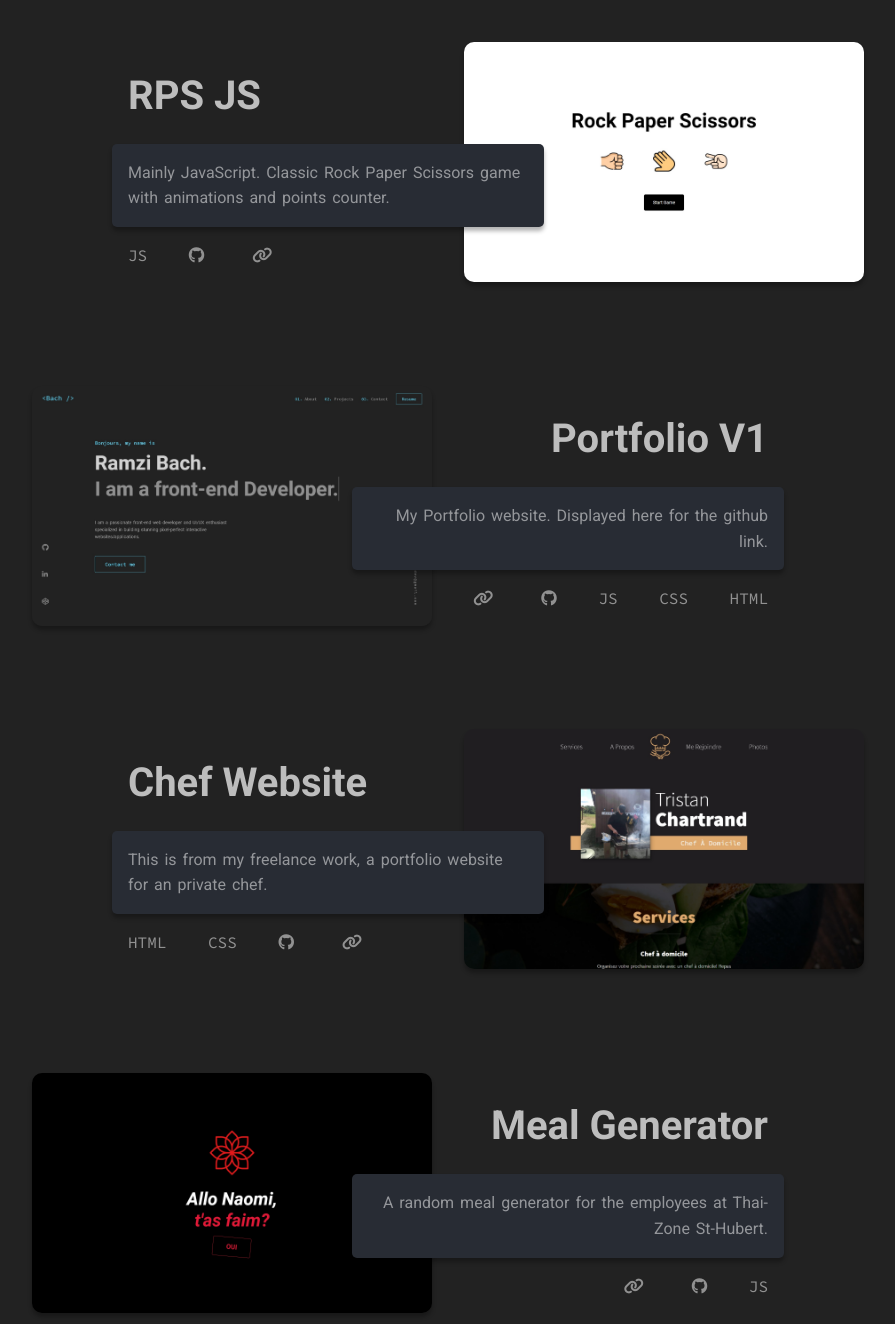
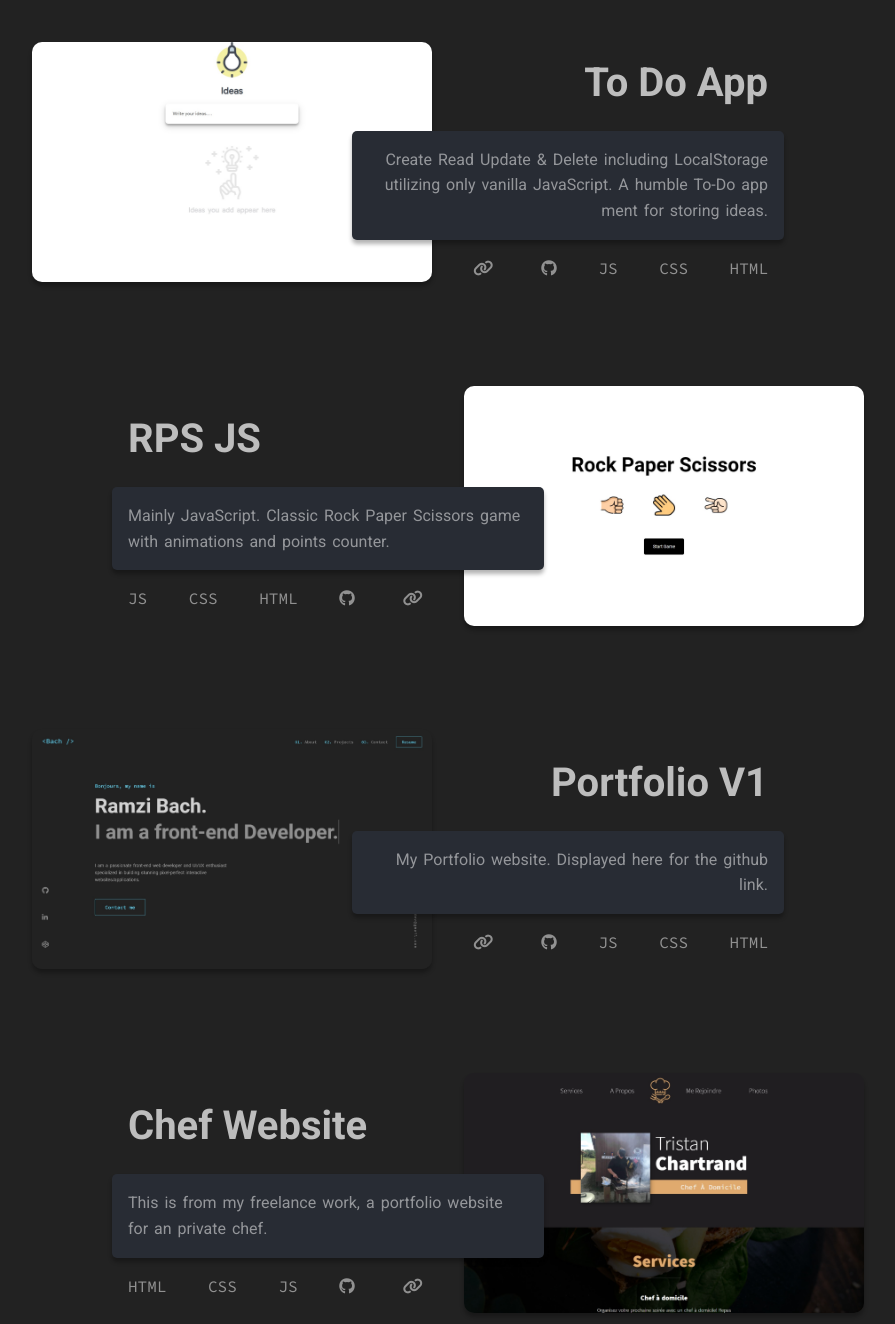
Before and after one commit to RamziBach/Portfolio-OLD, a plain HTML site: page index.html in a window 1280 px wide. Shown: the part 2180-3504 px from the top of the page, without its empty margins (192-1087 px from the left). Drawn offline with Linux system fonts and the light colour scheme.

Commit message:
Added project

```diff
--- a/index.html
+++ b/index.html
@@ -83,11 +83,21 @@
 			<!--<div class="style-two"></div>-->
 			<hr class="style-two">
 		</div>
+		<div class="projects-parent">
+			<div class="projects-child">
+					<a href="https://ideasapp.netlify.com/" target="_blank"><img class="img-container" src="img/idea.jpg" alt="Website image"></a>
+				<div class="projects-p2">
+					<h2 class="projects-title">To Do App</h2>
+					<p class="p-project2"><span class="p-opacity">Create Read Update & Delete including LocalStorage utilizing only vanilla JavaScript. A humble To-Do app ment for storing ideas.</span></p>
+					<p class="sub-p"><a class="no-margins" href="https://ideasapp.netlify.com/" target="_blank" title="Link"><i class="i2 fas fa-link"></i></a><a class="github2" href="https://github.com/RamziBach/Ideas" target="_blank" title="GitHub"><i class="i2 fab fa-github"></i></a><span class="p-opacity"> JS CSS HTML</span></p>
+				</div>
+			</div>
+		</div>
 		<div class="projects-child">
 			<div class="projects-p">
 				<h2 class="projects-title">RPS JS</h2>
 				<p class="p-project"><span class="p-opacity">Mainly JavaScript. Classic Rock Paper Scissors game with animations and points counter.</span></p>
-				<p class="sub-p"><span class="p-opacity">JS </span><a class="github" href="https://github.com/RamziBach/Rock-Paper-Scissors" target="_blank" title="GitHub"><i class="i2 fab fa-github"></i></a><a class="no-margins" href="https://rockpaperscissorsramzi.netlify.com/" target="_blank" title="Link"><i class="i2 fas fa-link"></i></a></p>
+				<p class="sub-p"><span class="p-opacity">JS CSS HTML </span><a class="github" href="https://github.com/RamziBach/Rock-Paper-Scissors" target="_blank" title="GitHub"><i class="i2 fab fa-github"></i></a><a class="no-margins" href="https://rockpaperscissorsramzi.netlify.com/" target="_blank" title="Link"><i class="i2 fas fa-link"></i></a></p>
 			</div>
 			<a href="https://rockpaperscissorsramzi.netlify.com/" target="_blank"><img class="img-container" src="img/rockpaperscissors.jpg" alt="Website image"></a>
 		</div>
@@ -106,7 +116,7 @@
 				<div class="projects-p">
 					<h2 class="projects-title">Chef Website</h2>
 					<p class="p-project"><span class="p-opacity">This is from my freelance work, a portfolio website for an private chef.</span></p>
-					<p class="sub-p"><span class="p-opacity">HTML CSS </span><a class="github" href="https://github.com/RamziBach/Catering-Chef-Portfolio" target="_blank" title="GitHub"><i class="i2 fab fa-github"></i></a><a class="no-margins" href="https://tristanchartrand.netlify.com/" target="_blank" title="Link"><i class="i2 fas fa-link"></i></a></p>
+					<p class="sub-p"><span class="p-opacity">HTML CSS JS </span><a class="github" href="https://github.com/RamziBach/Catering-Chef-Portfolio" target="_blank" title="GitHub"><i class="i2 fab fa-github"></i></a><a class="no-margins" href="https://tristanchartrand.netlify.com/" target="_blank" title="Link"><i class="i2 fas fa-link"></i></a></p>
 				</div>
 				<a href="https://tristanchartrand.netlify.com/" target="_blank"><img class="img-container" src="img/trist.jpg" alt="Website image"></a>
 			</div>
@@ -118,7 +128,7 @@
 					<h2 class="projects-title">Meal Generator</h2>
 					<p class="p-project2"><span class="p-opacity">A random meal generator for the employees at Thai-Zone St-Hubert.</span></p>
 					<div class="sub-div">
-						<p class="sub-p"><a class="no-margins" href="https://www.naotafaim.com/" target="_blank" title="Link"><i class="i2 fas fa-link"></i></a><a class="github2" href="https://github.com/RamziBach/Thai-zone-meal-generator" target="_blank" title="GitHub"><i class="i2 fab fa-github"></i></a><span class="p-opacity"> JS </span></p>
+						<p class="sub-p"><a class="no-margins" href="https://www.naotafaim.com/" target="_blank" title="Link"><i class="i2 fas fa-link"></i></a><a class="github2" href="https://github.com/RamziBach/Thai-zone-meal-generator" target="_blank" title="GitHub"><i class="i2 fab fa-github"></i></a><span class="p-opacity"> JS CSS HTML</span></p>
 					</div>
 				</div>
 			</div>
@@ -127,7 +137,7 @@
 			<div class="projects-p">
 				<h2 class="projects-title">Concierge</h2>
 				<p class="p-project"><span class="p-opacity">HTML CSS & some JavaScript. Personal website project.</span></p>
-				<p class="sub-p"><span class="p-opacity">HTML CSS </span><a class="github" href="https://github.com/RamziBach/Concierge-Website" target="_blank" title="GitHub"><i class="i2 fab fa-github"></i></a><a class="no-margins" href="https://sad-lamport-7fc962.netlify.com/" target="_blank" title="Link"><i class="i2 fas fa-link"></i></a></p>
+				<p class="sub-p"><span class="p-opacity">HTML CSS JS </span><a class="github" href="https://github.com/RamziBach/Concierge-Website" target="_blank" title="GitHub"><i class="i2 fab fa-github"></i></a><a class="no-margins" href="https://sad-lamport-7fc962.netlify.com/" target="_blank" title="Link"><i class="i2 fas fa-link"></i></a></p>
 			</div>
 			<a href="https://sad-lamport-7fc962.netlify.com/" target="_blank"><img class="img-container" src="img/robert.jpg" alt="Website image"></a>
 		</div>
```
Also changed, not shown: img/idea.jpg (added).
